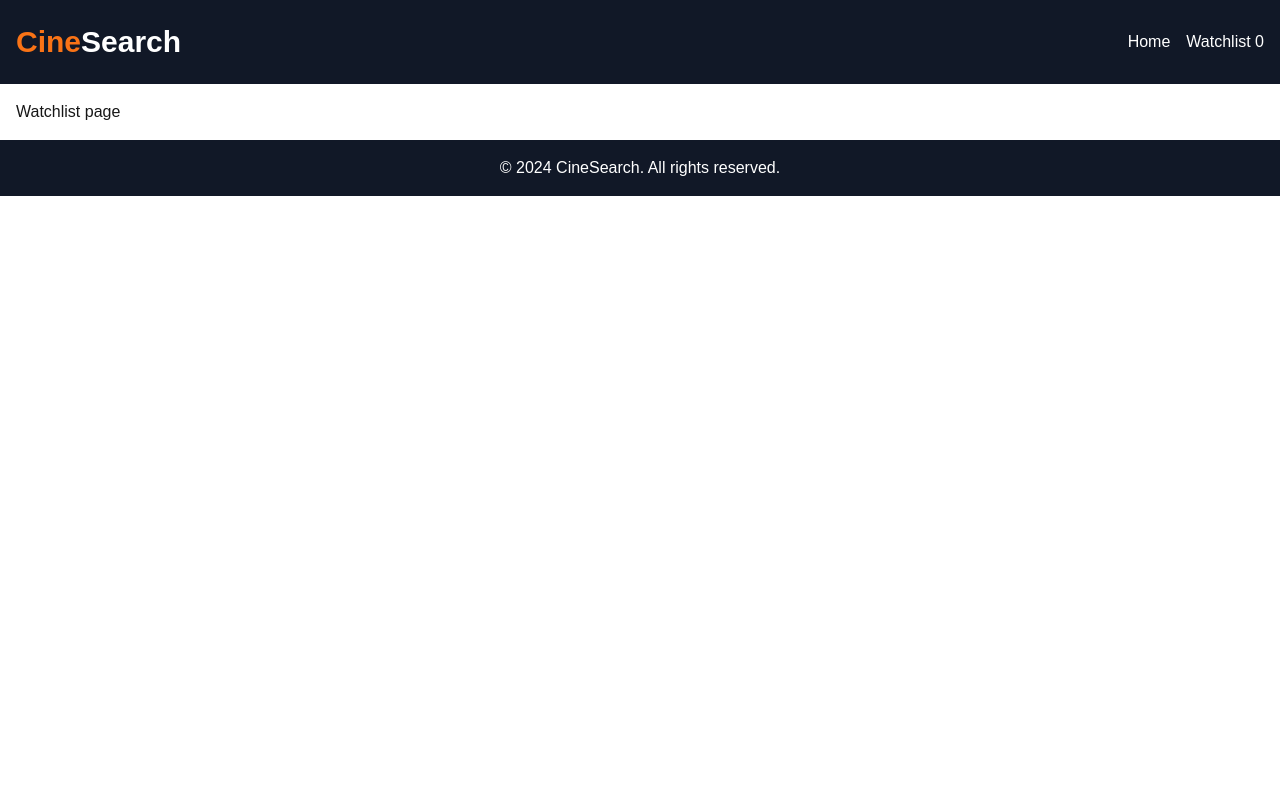
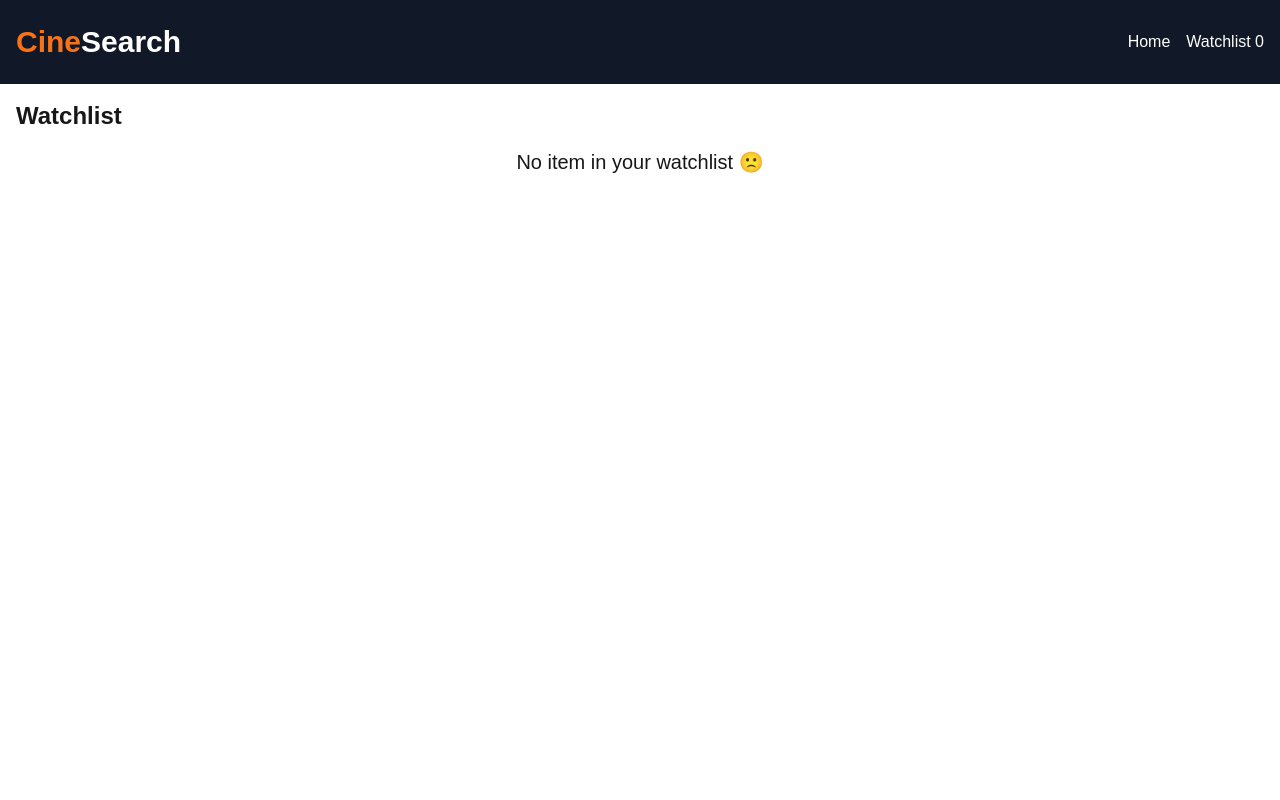
Before and after one commit to Jahid0178/cinesearch, a Next.js app: page /watchlist in a window 1280 px wide. Shown: the top 800 px of the page. Built offline with nearby package versions, Linux system fonts and the light colour scheme.

Commit message:
feat: add WatchlistCard component and render dynamic data in watchlist page

```diff
--- /dev/null
+++ b/app/(client)/watchlist/_components/WishlistItems.tsx
@@ -0,0 +1,31 @@
+"use client";
+
+import React from "react";
+import useWatchlistStore from "@/store/watchlistStore";
+import WatchlistCard from "@/components/ui/WatchlistCard/WatchlistCard";
+import { MovieType } from "@/typescript/types";
+
+const WishlistItems = () => {
+  const { watchlists } = useWatchlistStore((state) => state);
+
+  return (
+    <div className="min-h-[800px]">
+      {watchlists.length > 0 ? (
+        <div className="space-y-4">
+          {watchlists.map((watchlist: MovieType) => (
+            <WatchlistCard
+              key={watchlist.id}
+              movie={watchlist}
+            />
+          ))}
+        </div>
+      ) : (
+        <div className="flex justify-center items-center">
+          <p className="text-xl text-center">No item in your watchlist 🙁</p>
+        </div>
+      )}
+    </div>
+  );
+};
+
+export default WishlistItems;
--- /dev/null
+++ b/app/(client)/watchlist/_components/WishlistsSection.tsx
@@ -0,0 +1,15 @@
+import React from "react";
+import WishlistItems from "./WishlistItems";
+
+const WishlistsSection = () => {
+  return (
+    <section>
+      <div className="container">
+        <h2 className="text-2xl font-bold mb-4">Watchlist</h2>
+        <WishlistItems />
+      </div>
+    </section>
+  );
+};
+
+export default WishlistsSection;
--- a/app/(client)/watchlist/page.tsx
+++ b/app/(client)/watchlist/page.tsx
@@ -1,13 +1,8 @@
 import React from "react";
+import WishlistsSection from "./_components/WishlistsSection";
 
 const WatchlistPage = () => {
-  return (
-    <section>
-      <div className="container">
-        <p>Watchlist page</p>
-      </div>
-    </section>
-  );
+  return <WishlistsSection />;
 };
 
 export default WatchlistPage;
--- /dev/null
+++ b/components/ui/WatchlistCard/WatchlistCard.tsx
@@ -0,0 +1,37 @@
+import React from "react";
+import Link from "next/link";
+import Image from "next/image";
+import WishlistCardAction from "./WishlistCardAction";
+import { MovieType } from "@/typescript/types";
+
+interface WatchlistCardProps {
+  movie: MovieType;
+}
+
+const WatchlistCard = ({ movie }: WatchlistCardProps) => {
+  const { title, backdrop_path, overview, release_date } = movie;
+
+  return (
+    <div className="flex flex-col sm:flex-row gap-4 border-2 bg-white p-2 rounded-md">
+      <Image
+        src={process.env.NEXT_PUBLIC_IMAGE_BASE_URL + backdrop_path}
+        alt={title}
+        width={300}
+        height={200}
+        className="w-full h-full sm:w-auto sm:h-auto rounded-md"
+      />
+      <div className="space-y-3">
+        <Link href={`/movies/${movie.id}`}>
+          <h2 className="text-xl lg:text-2xl font-semibold hover:text-orange-500">
+            {title}
+          </h2>
+        </Link>
+        <p>{overview}</p>
+        <p>Release Date: {release_date}</p>
+        <WishlistCardAction movie={movie} />
+      </div>
+    </div>
+  );
+};
+
+export default WatchlistCard;
--- /dev/null
+++ b/components/ui/WatchlistCard/WishlistCardAction.tsx
@@ -0,0 +1,27 @@
+"use client";
+
+import React from "react";
+import Button from "../Button/Button";
+import useWatchlistStore from "@/store/watchlistStore";
+import { IoClose } from "react-icons/io5";
+import { MovieType } from "@/typescript/types";
+
+interface WishlistCardActionProps {
+  movie: MovieType;
+}
+
+const WishlistCardAction = ({ movie }: WishlistCardActionProps) => {
+  const { removeFromWatchlist } = useWatchlistStore((state) => state);
+  return (
+    <div>
+      <Button
+        className="btn-danger"
+        onClick={() => removeFromWatchlist(movie)}
+      >
+        <IoClose size={20} /> Remove from watchlist
+      </Button>
+    </div>
+  );
+};
+
+export default WishlistCardAction;
```
